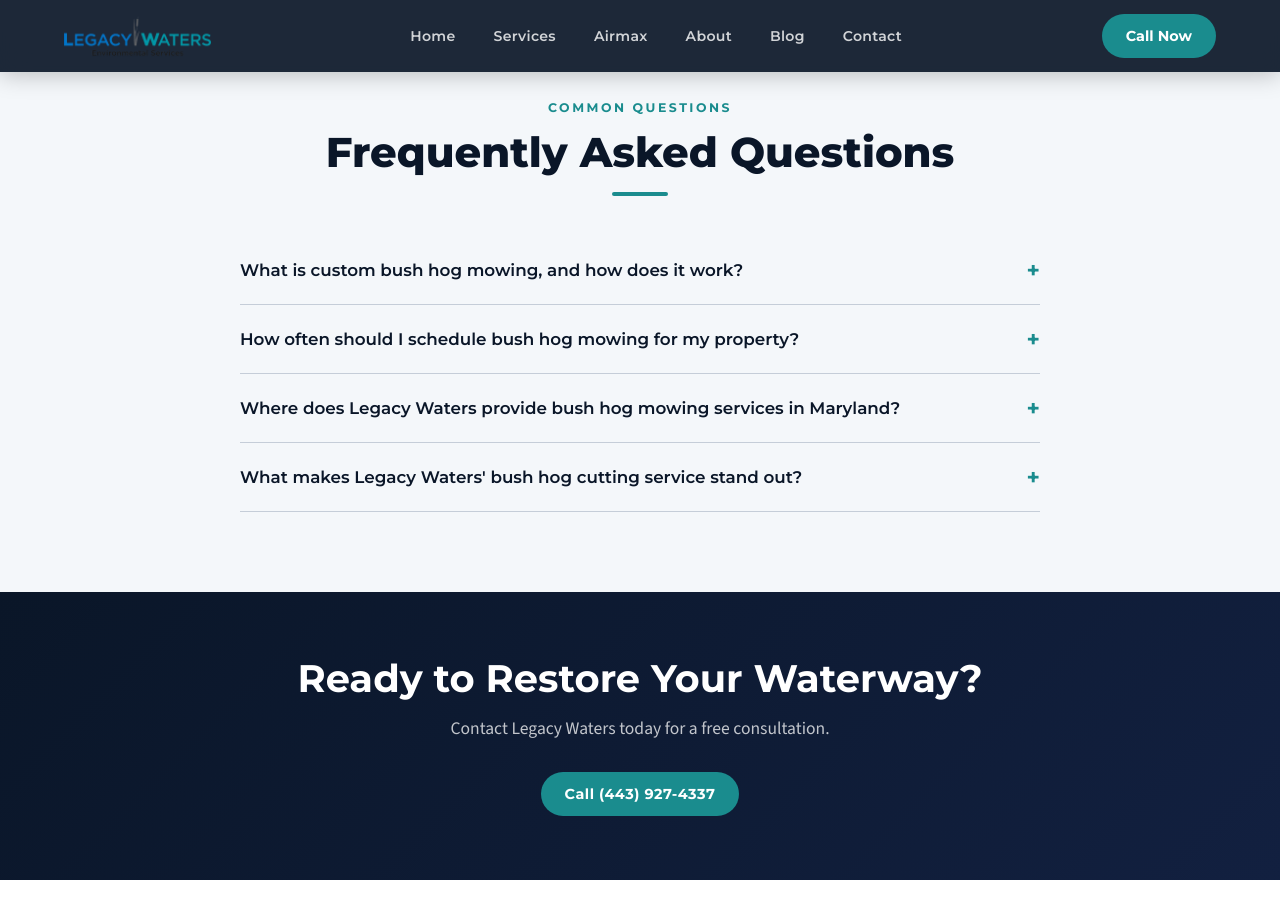
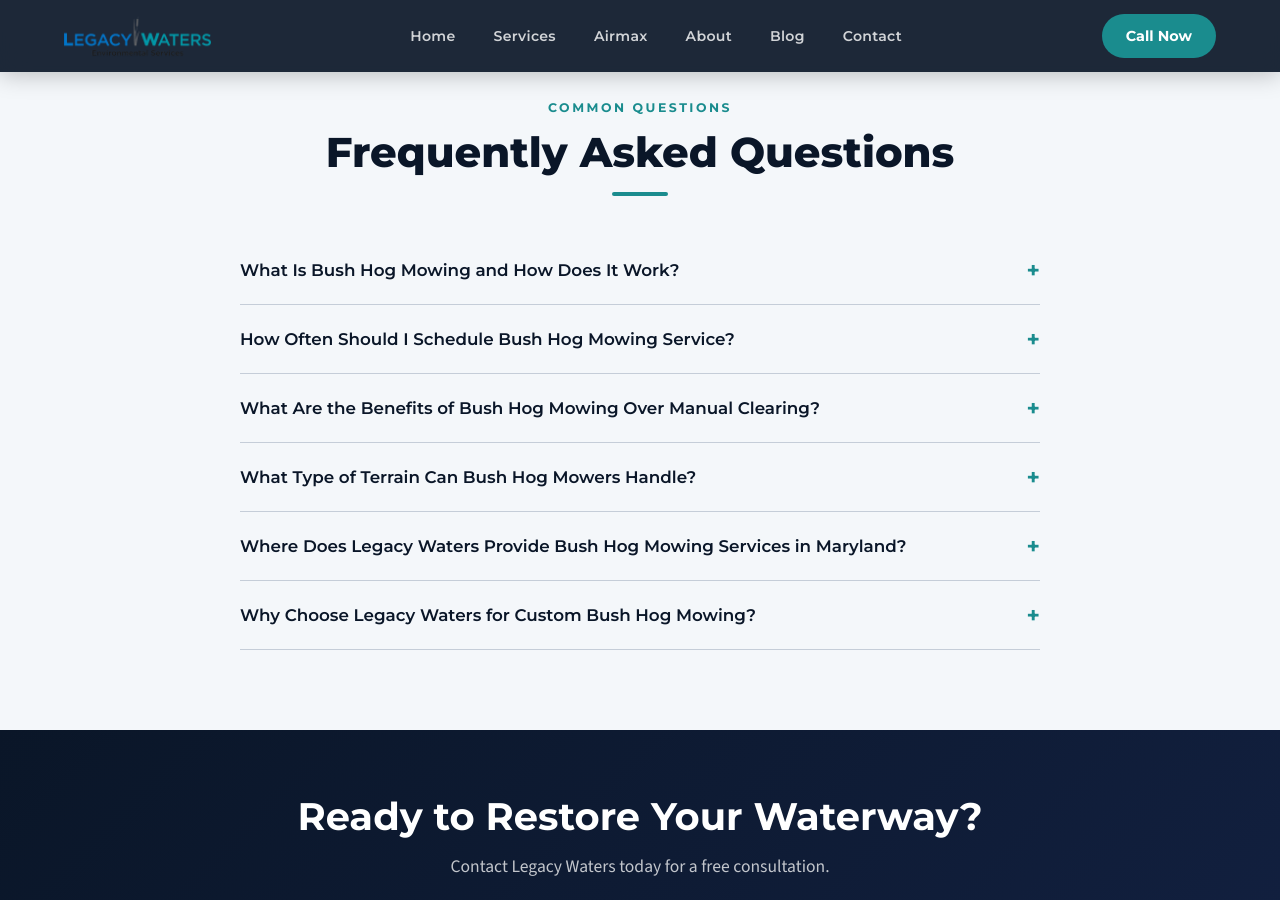
Before and after one commit to JimmyFlame77/Legacy-Waters, a Jekyll site: the page built from bush-hog-mowing.html, in a window 1280 px wide and 900 px high, scrolled down 2007 px. Built offline with Jekyll 4.4.1, drawn with Linux system fonts in a browser that asks for light colours; some of the changed lines change nothing that is shown.

Commit message:
Update faqs: YAML on bush-hog-mowing.html with new 6-item Q&A set

```diff
--- a/bush-hog-mowing.html
+++ b/bush-hog-mowing.html
@@ -33,12 +33,16 @@ benefits:
     Expect faster project timelines and lower long-term maintenance costs with our reliable equipment and experienced operators. Regular bush hogging also prevents woody growth from establishing, keeping your land manageable and reducing the risk of overgrowth-related fire hazards.
 
 faqs:
-  - question: "What is custom bush hog mowing, and how does it work?"
-    answer: "Custom bush hog mowing uses a tractor-mounted rotary cutter with heavy-duty blades to cut through thick brush, tall grass, weeds, and small saplings. The mower is pulled behind a tractor and can be adjusted to different cutting heights depending on the terrain and vegetation type. It is ideal for clearing large areas of overgrowth quickly and efficiently."
-  - question: "How often should I schedule bush hog mowing for my property?"
-    answer: "Most properties benefit from bush hog mowing one to three times per year, depending on the rate of vegetation growth and how the land is used. Spring and late summer are the most common times to mow. Properties with fast-growing vegetation or those being prepared for a specific use may need more frequent service."
-  - question: "Where does Legacy Waters provide bush hog mowing services in Maryland?"
-    answer: "Legacy Waters provides bush hog mowing services throughout Maryland, with a primary focus on Harford County, Baltimore County, and the surrounding areas. We serve farms, commercial properties, residential acreage, and municipal lands. Contact us to confirm availability in your area."
-  - question: "What makes Legacy Waters' bush hog cutting service stand out?"
-    answer: "Our experienced operators use well-maintained, heavy-duty equipment that can handle the toughest vegetation and terrain. We tailor each job to your property's specific needs, adjust cutting heights for optimal results, and prioritize soil health and erosion prevention. Our background in environmental services means we understand how to work responsibly near waterways and sensitive areas."
+  - question: "What Is Bush Hog Mowing and How Does It Work?"
+    answer: "Bush hog mowing uses a tractor-mounted rotary cutter with heavy-duty blades to cut through thick brush, tall grass, weeds, and small saplings up to 8 feet high. The equipment features wide-cutting rotary blades that slice through vegetation that standard mowers cannot handle, making it ideal for clearing large overgrown areas quickly and efficiently. The mower is pulled behind a tractor and can be adjusted to different cutting heights depending on terrain and vegetation type."
+  - question: "How Often Should I Schedule Bush Hog Mowing Service?"
+    answer: "Most properties benefit from bush hog mowing one to three times per year, depending on vegetation growth rate and land use. Spring and late summer are the most common mowing times, while properties with fast-growing vegetation or those being prepared for specific uses may require more frequent service. Regular bush hogging prevents woody growth from establishing and reduces overgrowth-related fire hazards."
+  - question: "What Are the Benefits of Bush Hog Mowing Over Manual Clearing?"
+    answer: "Heavy-duty bush hogging saves significant time and effort compared to manual clearing methods. The process mulches debris on-site, which reduces cleanup requirements while naturally enriching the soil. Property owners can expect faster project timelines, lower long-term maintenance costs, and minimal erosion around sensitive waterways when using professional bush hog services."
+  - question: "What Type of Terrain Can Bush Hog Mowers Handle?"
+    answer: "Bush hog equipment handles terrain that standard mowers cannot manage, including uneven ground, ditches, and areas adjacent to waterways. The heavy-duty rotary cutters can clear dense overgrowth on fields, pastures, waterway edges, and remote acreage. Proper operation at appropriate cutting heights\u2014typically 4 to 5 inches\u2014helps avoid damaging rocks and stumps while maintaining effective cutting performance."
+  - question: "Where Does Legacy Waters Provide Bush Hog Mowing Services in Maryland?"
+    answer: "We provide bush hog mowing services throughout Maryland and beyond. We serve farms, commercial properties, residential acreage, and municipal lands across the Mid-Atlantic region. Contact us directly to confirm service availability in your specific area."
+  - question: "Why Choose Legacy Waters for Custom Bush Hog Mowing?"
+    answer: "We use experienced operators with well-maintained, heavy-duty equipment capable of handling the toughest vegetation and terrain. We tailor each job to specific property needs, adjust cutting heights for optimal results, and prioritize soil health and erosion prevention. Our background in environmental services ensures responsible work practices near waterways and sensitive areas."
 ---
```
